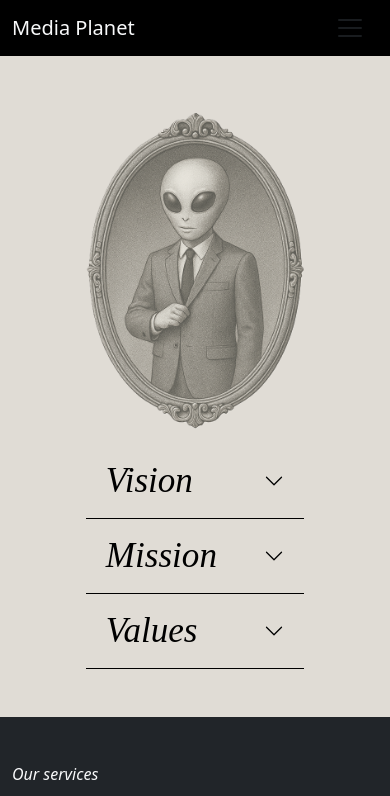
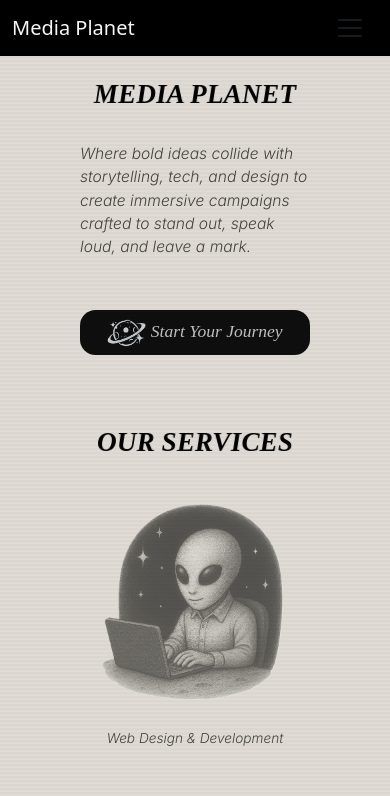
Before and after one commit to Media-Planet/Portfolio, a React (Vite) app in the folder frontend/: page / in a window 390 px wide. Shown: the top 796 px of the page. Built offline with nearby package versions, Linux system fonts and the light colour scheme.

Commit message:
fixed merge conflicts in About.module.css, App.tsx, and Home.tsx

```diff
--- a/frontend/src/App.tsx
+++ b/frontend/src/App.tsx
@@ -13,8 +13,8 @@ function App() {
       {/* <WebDev /> */}
       {/* <BoardG /> */}
       {/* <DigitalMarketing /> */}
-      {/* <Home /> */}
-      <About />
+      <Home />
+      {/* <About /> */}
       <Footer />
     </>
   );
--- a/frontend/src/pages/home/Home.tsx
+++ b/frontend/src/pages/home/Home.tsx
@@ -117,7 +117,6 @@ function Home() {
 
         {/* form Section */}
         <div className=" py-5" id="form">
-        <div className=" py-5" id="form">
           <div className="row align-items-center">
             <h1
               className={`${styles.cardH1Font} ${styles.title_3} ${styles.glitch}`}
@@ -180,14 +179,12 @@ function Home() {
             </div>
 
             <div className="col-md-6 text-center mt-4 mt-md-0">
-            <div className="col-md-6 text-center mt-4 mt-md-0">
               <img
                 src={rocket}
                 alt="Rocket"
                 className={`img-fluid ${styles.shake} ${styles.rocket}`}
                 style={{ width: "30vw" }}
               />
-            </div>
             </div>
           </div>
         </div>
```
